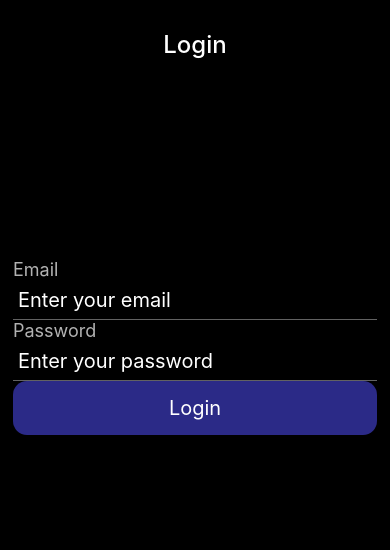
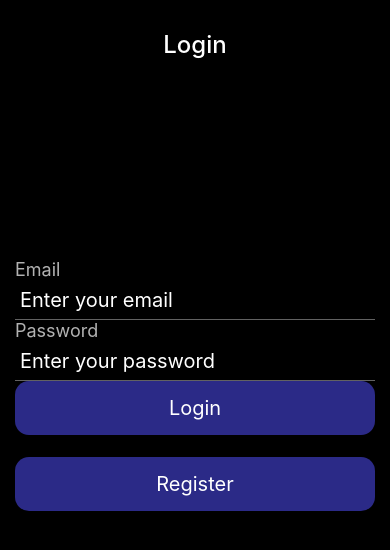
Before and after one commit to Lautaro124/wallet_app, a React Native app: screen / in a window 390 px wide. Shown: the top 550 px of the page. Built offline with nearby package versions, Linux system fonts and the light colour scheme.

Commit message:
Register button

```diff
--- a/src/constants/texts.ts
+++ b/src/constants/texts.ts
@@ -14,6 +14,11 @@ const TEXT_UTILS_STYLES = StyleSheet.create({
     fontSize: 18,
     color: COLORS.TEXT_LABEL,
     opacity: 0.75
+  },
+  text: {
+    fontStyle: 'normal',
+    fontSize: 16,
+    color: COLORS.TEXT
   }
 })
 
--- a/src/views/login/components/form/form.tsx
+++ b/src/views/login/components/form/form.tsx
@@ -16,8 +16,11 @@ const Form = () => {
           label='Password'
           placeholder='Enter your password'
         />
-        <CustomButton title='Login' />
-      </View>
+        <View style={styles.buttonsContainer}>
+          <CustomButton title='Login' />
+          <CustomButton title='Register' />
+        </View>
+    </View>
   )
 }
 
--- a/src/views/login/components/form/style.ts
+++ b/src/views/login/components/form/style.ts
@@ -3,7 +3,12 @@ import { StyleSheet } from 'react-native'
 const styles = StyleSheet.create({
   container: {
     width: '100%',
-    paddingHorizontal: 13
+    paddingHorizontal: 15
+  },
+  buttonsContainer: {
+    width: '100%',
+    height: 130,
+    justifyContent: 'space-between'
   }
 })
 
--- a/src/views/login/login.tsx
+++ b/src/views/login/login.tsx
@@ -1,6 +1,7 @@
 import { Text, View } from 'react-native'
 import styles from './styles'
 import Form from './components/form/form'
+import TEXT_UTILS_STYLES from '../../constants/texts'
 
 const Login = () => {
   return (
```
